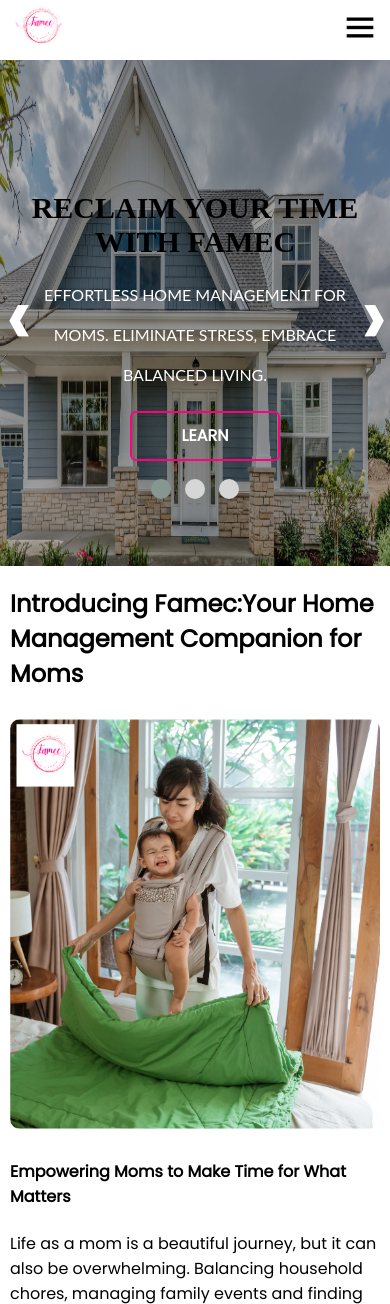
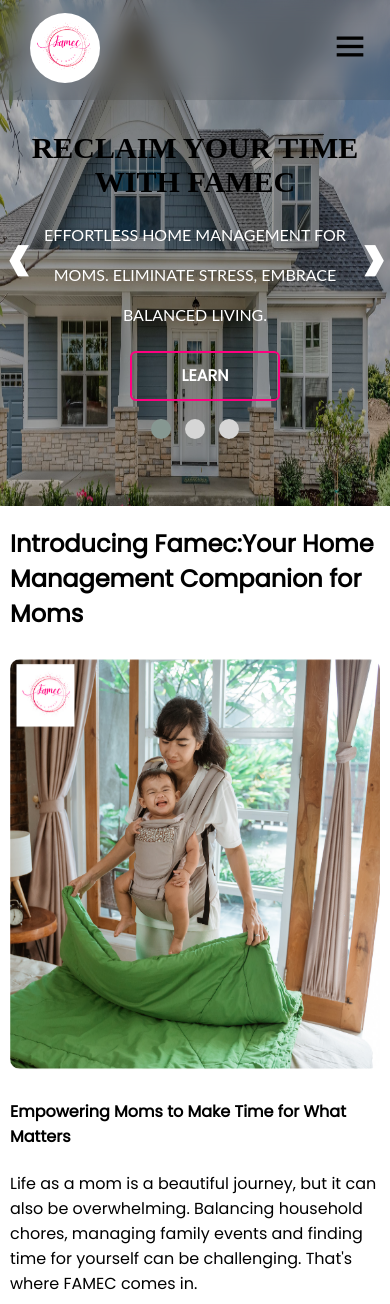
Before and after one commit to Ademic2022/FAMEC, a Python web app: template web_flask/templates/landing_page.html in a window 390 px wide. Shown: the top 1304 px of the page. Run offline with Jinja, Linux system fonts and the light colour scheme; the template is opened without the code that fills it, so the values that code supplies are empty.

Commit message:
modified:   web_flask/static/styles/landing_page.css 	modified:   web_flask/templates/landing_page.html

```diff
--- a/web_flask/static/styles/landing_page.css
+++ b/web_flask/static/styles/landing_page.css
@@ -5,7 +5,7 @@
     --color-second:#ff91a4;
     --color-white:#fff;
     --color-body:#e4e9f7;
-    --color-light:#e0e0e0;
+    --color-grey:#969494;
     --font-default: "Poppins", sans-serif;
   }
 /* styles.css */
@@ -36,12 +36,14 @@ header {
     top: 0;
     left: 0;
     width: 100%;
-    background-color: transparent;
+    background-color: rgba(0, 0, 0, .1);
+    backdrop-filter: blur(10px);
     display: flex;
     justify-content: space-between;
     align-items: center;
     padding: 20px 40px;
     z-index: 1000;
+    height: 100px;
 }
 
 header.height {
@@ -102,18 +104,30 @@ header.height a::after {
 header a.active::after {
     transform: scale(1);
 }
-
+.menu-icon, .button-hw {
+    display: none;
+}
+.button-fw {
+    display: block;
+}
+#check {
+    display: none;
+}
 /*
 ======================================================================================
 FEATURE DROPDOWN
 ======================================================================================
 */
+/* mobile option for mobile */
+.mobile-option {
+    display: none;
+}
 .dropdown{
     height: max-content;
     background-color: #fff;
     position: fixed;
     width: 100%;
-    top: 6.5em;
+    top: 6em;
     z-index: 1000;
     border-bottom-left-radius: 10px;
     border-bottom-right-radius: 10px;
@@ -131,6 +145,9 @@ FEATURE DROPDOWN
     align-items: center;
     justify-content: center;
     border-bottom-left-radius: 30px;
+}
+.features, .solution{
+    margin-left: 10px;
 }
 .bx{
     font-size: 20px;
@@ -305,9 +322,7 @@ header.height .loginBtn:hover {
     transform: scale(1);
     transform-origin: left;
 }
-.mobile-header {
-    display: none;
-}
+
 /*
 ======================================================================================
 OWL CAROUSEL
@@ -759,26 +774,146 @@ MEDIA QUERIES
 */
 /* Media query for screens with a maximum width of 767px (typical for mobile devices) */
 @media (max-width: 767px) {
-    #header {
+    #check:checked~.menu-icon #menu-icon {
         display: none;
     }
-    .mobile-header {
+    .menu-icon #close-icon {
+        display: none;
+    }
+    #check:checked~.menu-icon #close-icon {
+        display: block;
+    }
+    #header {
         display: flex;
         justify-content: space-between;
         align-items: center;
         width: 100%;
-        height: 60px;
         padding: 0 10px;
     }
-    .mobile-header img {
-        background-size: contain;
-        width: 60px;
-        height: 60px;
+    header ul {
+        display: flex;
+        align-items: flex-start;
+        flex-direction: column;
+        padding: 0 20px;
+    }
+    .logo img {
+        width: 20%;
+        height: 20%;
+    }
+    .button-fw {
+        display: none;
+    }
+    .menu-icon {
+        display: block;
+        position: absolute;
+        font-size: 40px;
+        right: 20px;
     }
     .menu-icon i {
         font-size: 40px;
     }
+    #header .navigation {
+        position: absolute;
+        top: 100%;
+        left: 0;
+        width: 100%;
+        height: 0;
+        overflow: hidden;
+        transition: .3s ease;
+        z-index: 999;
+        background: var(--color-second);
+        display: block;
 
+    }
+    #check:checked~.navigation {
+        height: 100vh;
+    }
+    header .navigation a span {
+        margin-left: 260px;
+    }
+    .navigation li{
+        margin-right: 20px;
+        position: relative;
+        width: 100%;
+    }
+    .navigation li a {
+        transform: translateY(-50px);
+    }
+    #check:checked~.navigation li a{
+        transform: translateY(0);
+        transition-delay: calc(.15s * var(--i));
+    }
+    .button-hw {
+        display: block;
+        margin: 0;
+        padding: 0;
+        width: 100%;
+    }
+    .navigation ul a button.loginBtn {
+        display: block;
+        width: 100%;
+        margin: 0;
+        padding: 0;
+    }
+    .navigation li:not(:last-child)::after {
+        content: "";
+        position: absolute;
+        bottom: -10px;
+        left: 0;
+        width: 100%;
+        height: .2px;
+        background-color: var(--color-grey);
+    }
+
+    .mobile-option {
+        display: flex;
+        align-items: center;
+        justify-content: space-between;
+    }
+    .mobile-option .menu-icons {
+        display: inline-flex;
+        justify-content: center;
+        align-items: center;
+    }
+    .mobile-option .menu-icons i {
+        font-size: 40px;
+    }
+
+    .dropdown {
+        top: 0;
+        border-radius: 0;
+        width: 100%;
+    }
+    .dropdown-menu {
+        width: 100%;
+        margin: 0;
+    }
+    .dropdown-content {
+        width: 100%;
+        margin: 0;
+        text-emphasis: none;
+    }
+    .dropdown-container {
+        flex-direction: column;
+        width: 100%;
+    }
+    .dropdown-content:nth-child(1) h4 {
+        padding-top: 0;
+        text-align: center;
+        font-size: 15px;
+        margin: 0 auto;
+    }
+    .extend-dropdown {
+        width: 100%;
+        height: 100vh;
+        padding: 15px;
+    }
+    .extend-dropdown-content {
+        margin: 0;
+    }
+    .extend-dropdown-title h4 {
+        margin-top: 0;
+    }
 
 
 
--- a/web_flask/templates/landing_page.html
+++ b/web_flask/templates/landing_page.html
@@ -16,6 +16,11 @@
             <a class="nav-btn" href="#home">
                 <div class="logo"><img src="{{ url_for('static', filename='images/Famec_logo_white.png')  }}" alt=""></div>
             </a>
+            <input type="checkbox" id="check">
+            <label for="check" class="menu-icon">
+                <i class='bx bx-menu' id="menu-icon"></i>
+                <i class="bx bx-x" id="close-icon"></i>
+            </label>
             <nav class="navigation">
                 <ul>
                     <li><a class="features" href="#features" style="--i:1;" id="dropdown">features <span><i class='bx bx-chevron-down'></i></span></a></li>
@@ -23,19 +28,22 @@
                     <li><a class="solution"  href="#solution" style="--i:3;" id="dropdown">solutions <span><i class='bx bx-chevron-down'></i></span></a></li>
                     <li><a class="nav-btn"  href="#services" style="--i:4;">Services</a></li>
                     <li><a class="nav-btn"  href="#contact" style="--i:5;">Contact</a></li>
+                    <li><a class="button-hw" href="{{ url_for('auth.register') }}"><button class="loginBtn">Get Started</button></a></li>
                 </ul>
             </nav>
-            <a href="{{ url_for('auth.register') }}"><button class="loginBtn">Get Started</button></a>
+            <a class="button-fw" href="{{ url_for('auth.register') }}"><button class="loginBtn">Get Started</button></a>
         </header>
-        <div class="mobile-header">
-            <a class="nav-btn" href="#home">
-                <div class="logo"><img src="{{ url_for('static', filename='images/Famec_logo_white.png')  }}" alt=""></div>
-            </a>
-            <div class="menu-icon">
-                <i class='bx bx-menu'></i>
+
+        <div class="dropdown" id="featureDropdown">
+            <div class="mobile-option">
+                <div class="menu-icons menu-icon-back">
+                    <i class='bx bx-chevron-left'></i>
+                    <span>Back</span>
+                </div>
+                <div class="menu-icons menu-icon-close">
+                    <i class="bx bx-x"></i>
+                </div>
             </div>
-        </div>
-        <div class="dropdown" id="featureDropdown">
             <div class="dropdown-container">
                 <div class="dropdown-menu">
                     <div class="dropdown-content">
```
